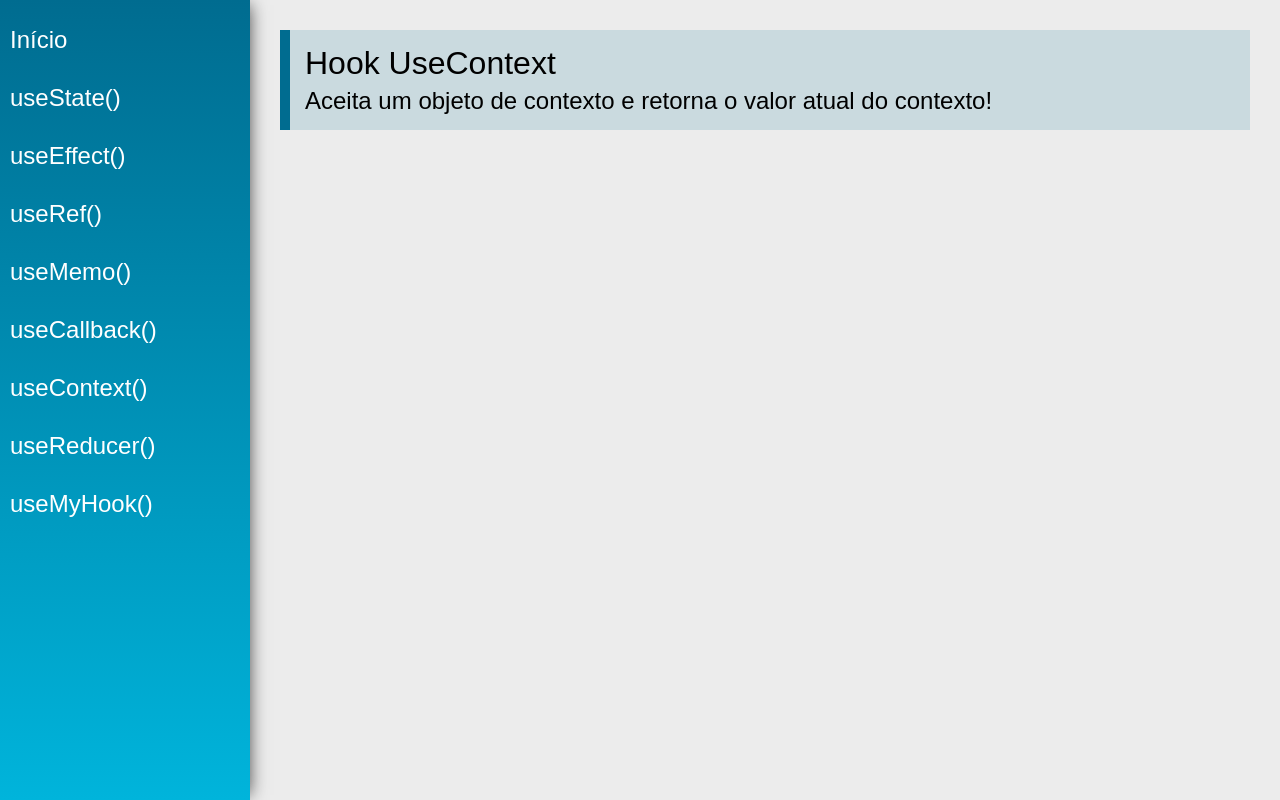
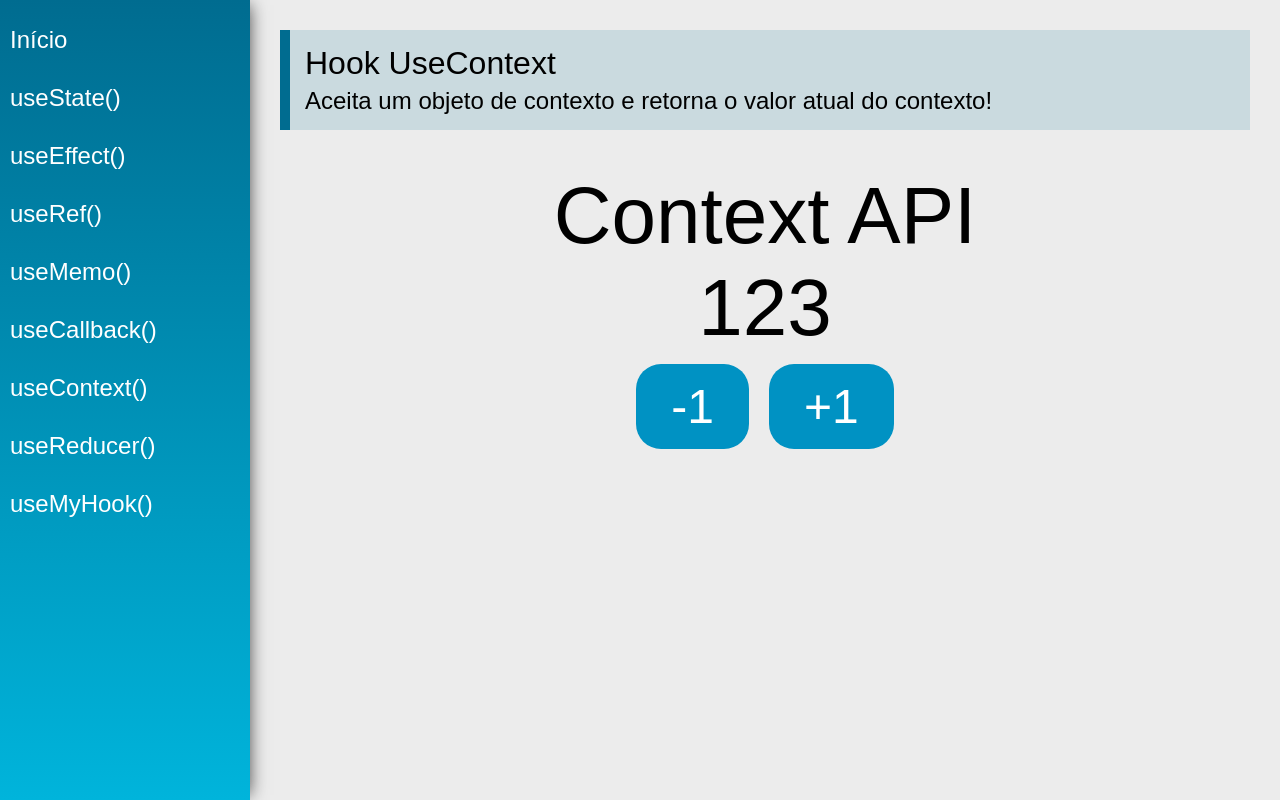
Before and after one commit to GuilCMattos/reactHooks, a React (Create React App) app: page /useContext in a window 1280 px wide. Built offline with nearby package versions, Linux system fonts and the light colour scheme.

Commit message:
add: use context part 1

```diff
--- /dev/null
+++ b/src/data/DataContext.js
@@ -0,0 +1,11 @@
+import React from "react";
+
+export const data = {
+    number: 123,
+    text: 'Context API',
+
+}
+const DataContext = React.createContext(data);
+
+
+export default DataContext
--- a/src/index.js
+++ b/src/index.js
@@ -4,6 +4,8 @@ import React from 'react'
 
 import App from './views/App'
 
+
+
 ReactDOM.render(
     <App />,
     document.getElementById('root')
--- a/src/views/App.jsx
+++ b/src/views/App.jsx
@@ -4,16 +4,27 @@ import { BrowserRouter as Router } from  'react-router-dom'
 
 import Menu from '../components/layout/Menu'
 import Content from '../components/layout/Content'
+import DataContext, {data} from '../data/DataContext'
+import { useState } from 'react'
 
 const App = props => {
 
+    const [state, setState] = useState(data)
+
+
+
     return (
-                <div className="App">
+        <DataContext.Provider value={{state, setState}}>
+
+        <div className="App">
                     <Router>
                         <Menu />
                         <Content />
                     </Router>
                 </div>
+
+        </DataContext.Provider>
+
     )
 }
 
--- a/src/views/examples/UseContext.jsx
+++ b/src/views/examples/UseContext.jsx
@@ -1,13 +1,39 @@
 import React from 'react'
+import { useContext } from 'react'
 import PageTitle from '../../components/layout/PageTitle'
 
+import DataContext from '../../data/DataContext'
+
 const UseContext = (props) => {
+
+   const context = useContext(DataContext)
+
+   function addNumber(delta) {
+    context.setState({
+        ...context.state,
+        number: context.state.number + delta
+    })
+   }
+
     return (
         <div className="UseContext">
             <PageTitle
                 title="Hook UseContext"
                 subtitle="Aceita um objeto de contexto e retorna o valor atual do contexto!"
             />
+
+            <div className="center">
+                <span className="text">{context.state.text}</span> <span className="text">{context.state.number}</span>
+
+                <div>
+                    <button onClick={e => addNumber(-1)} className="btn">
+                        -1
+                    </button>
+                    <button onClick={e => addNumber(1)} className="btn">
+                        +1
+                    </button>
+                </div>
+            </div>
         </div>
     )
 }
```
Also changed, not shown: src/data/Store.jsx (added).
